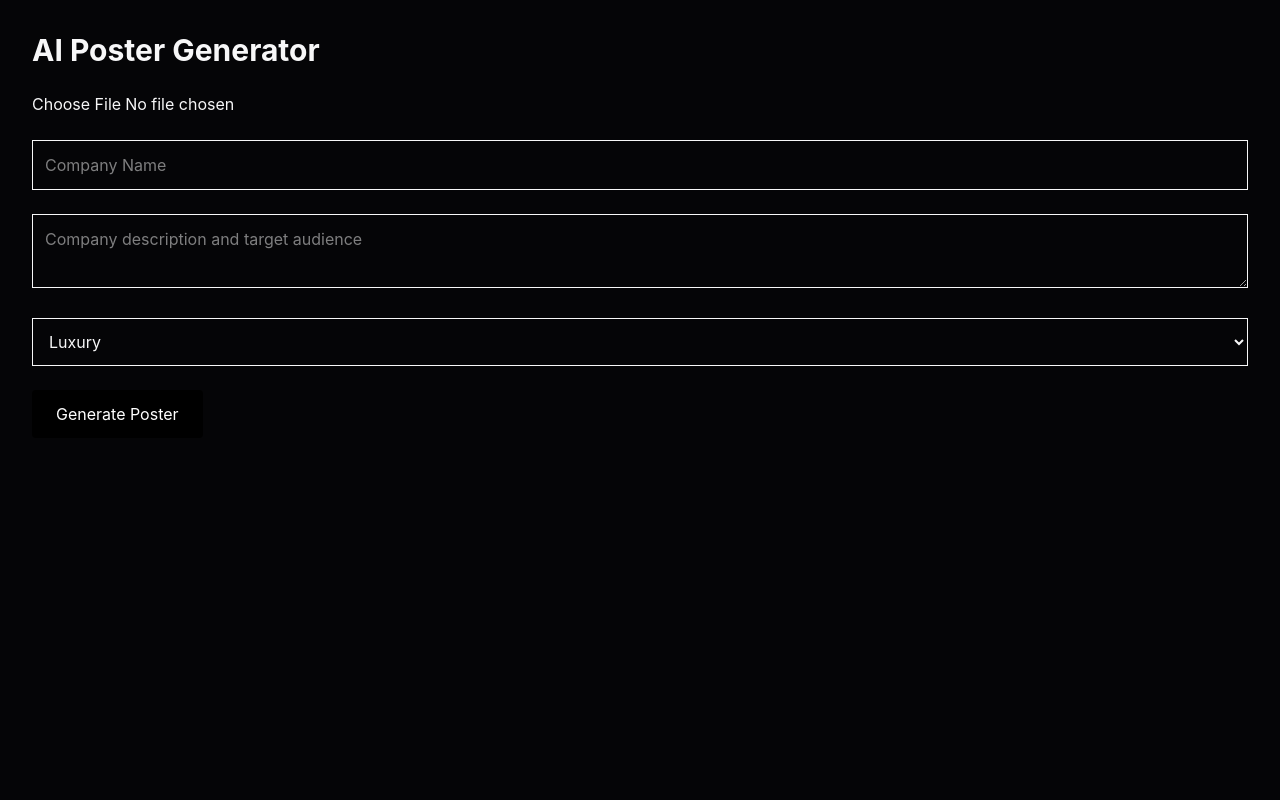
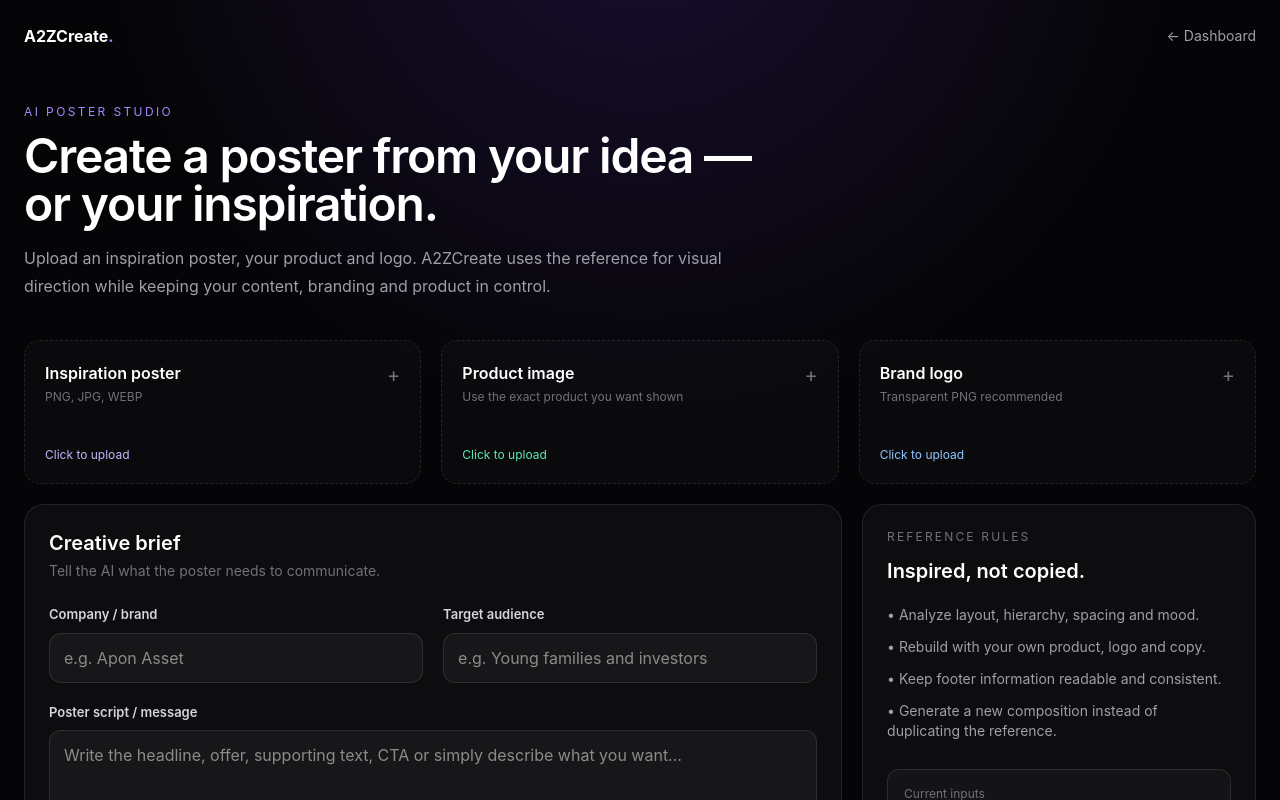
Before and after one commit to shabbirhossaingd-prog/a2zcreate, a Next.js app in the folder frontend/: page /create-poster in a window 1280 px wide. Shown: the top 800 px of the page. Built offline with nearby package versions, Linux system fonts and the light colour scheme.

Commit message:
Upgrade poster studio with inspiration and product uploads

```diff
--- a/frontend/app/create-poster/page.jsx
+++ b/frontend/app/create-poster/page.jsx
@@ -1,10 +1,49 @@
-export default function CreatePoster(){
- return <main className="p-8 space-y-6">
-  <h1 className="text-3xl font-bold">AI Poster Generator</h1>
-  <input placeholder="Upload Logo" type="file" />
-  <input className="border p-3 w-full" placeholder="Company Name" />
-  <textarea className="border p-3 w-full" placeholder="Company description and target audience" />
-  <select className="border p-3 w-full"><option>Luxury</option><option>Modern</option><option>Corporate</option></select>
-  <button className="bg-black text-white px-6 py-3 rounded">Generate Poster</button>
- </main>
+"use client";
+
+import { useState } from "react";
+
+function UploadBox({ label, hint, file, onChange, accept, accent }) {
+  return <label className="group flex min-h-36 cursor-pointer flex-col justify-between rounded-2xl border border-dashed border-white/10 bg-white/[.025] p-5 transition hover:border-white/25 hover:bg-white/[.04]">
+    <input type="file" accept={accept} className="hidden" onChange={(e) => onChange(e.target.files?.[0] || null)} />
+    <div className="flex items-start justify-between"><div><p className="font-semibold">{label}</p><p className="mt-1 text-xs text-zinc-500">{hint}</p></div><span className="text-xl text-zinc-500">{file ? "✓" : "+"}</span></div>
+    <p className={`text-xs ${accent || "text-zinc-400"}`}>{file ? file.name : "Click to upload"}</p>
+  </label>;
 }
+
+export default function CreatePoster() {
+  const [inspiration, setInspiration] = useState(null);
+  const [product, setProduct] = useState(null);
+  const [logo, setLogo] = useState(null);
+  const [company, setCompany] = useState("");
+  const [script, setScript] = useState("");
+  const [audience, setAudience] = useState("");
+  const [theme, setTheme] = useState("Modern");
+  const [footer, setFooter] = useState(true);
+  const [status, setStatus] = useState("");
+
+  const generate = () => {
+    setStatus("Brief ready — connect GEMINI_API_KEY to run AI analysis.");
+  };
+
+  return <main className="a2z-shell min-h-screen text-white">
+    <header className="mx-auto flex max-w-7xl items-center justify-between px-6 py-6"><a href="/" className="font-bold">A2ZCreate<span className="text-violet-400">.</span></a><a href="/dashboard" className="text-sm text-zinc-400 hover:text-white">← Dashboard</a></header>
+    <section className="mx-auto max-w-7xl px-6 pb-20 pt-8">
+      <div className="max-w-3xl"><p className="text-xs uppercase tracking-[.2em] text-violet-400">AI poster studio</p><h1 className="mt-3 text-4xl font-semibold tracking-tight md:text-5xl">Create a poster from your idea — or your inspiration.</h1><p className="mt-4 leading-7 text-zinc-400">Upload an inspiration poster, your product and logo. A2ZCreate uses the reference for visual direction while keeping your content, branding and product in control.</p></div>
+      <div className="mt-10 grid gap-5 lg:grid-cols-3">
+        <UploadBox label="Inspiration poster" hint="PNG, JPG, WEBP" file={inspiration} onChange={setInspiration} accept="image/*" accent="text-violet-300" />
+        <UploadBox label="Product image" hint="Use the exact product you want shown" file={product} onChange={setProduct} accept="image/*" accent="text-emerald-300" />
+        <UploadBox label="Brand logo" hint="Transparent PNG recommended" file={logo} onChange={setLogo} accept="image/*" accent="text-blue-300" />
+      </div>
+
+      <div className="mt-5 grid gap-5 lg:grid-cols-[1.35fr_.65fr]">
+        <section className="a2z-card p-6"><div className="mb-6"><h2 className="text-xl font-semibold">Creative brief</h2><p className="mt-1 text-sm text-zinc-500">Tell the AI what the poster needs to communicate.</p></div>
+          <div className="grid gap-5 md:grid-cols-2"><div><label className="a2z-label">Company / brand</label><input className="a2z-input" value={company} onChange={e=>setCompany(e.target.value)} placeholder="e.g. Apon Asset" /></div><div><label className="a2z-label">Target audience</label><input className="a2z-input" value={audience} onChange={e=>setAudience(e.target.value)} placeholder="e.g. Young families and investors" /></div></div>
+          <div className="mt-5"><label className="a2z-label">Poster script / message</label><textarea className="a2z-input min-h-36 resize-y" value={script} onChange={e=>setScript(e.target.value)} placeholder="Write the headline, offer, supporting text, CTA or simply describe what you want..." /></div>
+          <div className="mt-5 grid gap-5 md:grid-cols-2"><div><label className="a2z-label">Visual theme</label><select className="a2z-input" value={theme} onChange={e=>setTheme(e.target.value)}>{['Modern','Luxury','Minimal','Corporate','Bold','Editorial','Festival'].map(x=><option key={x}>{x}</option>)}</select></div><div><label className="a2z-label">Footer</label><button type="button" onClick={()=>setFooter(!footer)} className={`a2z-input text-left ${footer?'border-white/25':''}`}>{footer?'✓ Footer enabled':'○ Footer disabled'}<span className="ml-2 text-xs text-zinc-500">Website • phone • CTA • QR</span></button></div></div>
+          <button onClick={generate} className="a2z-btn a2z-btn-primary mt-7 w-full">Analyze & create poster →</button>{status && <p className="mt-4 rounded-xl border border-violet-400/20 bg-violet-400/5 p-3 text-sm text-violet-200">{status}</p>}
+        </section>
+        <aside className="a2z-card p-6"><p className="text-xs uppercase tracking-[.18em] text-zinc-500">Reference rules</p><h2 className="mt-3 text-xl font-semibold">Inspired, not copied.</h2><div className="mt-5 space-y-3 text-sm text-zinc-400"><p>• Analyze layout, hierarchy, spacing and mood.</p><p>• Rebuild with your own product, logo and copy.</p><p>• Keep footer information readable and consistent.</p><p>• Generate a new composition instead of duplicating the reference.</p></div><div className="mt-7 rounded-xl border border-white/10 bg-white/[.03] p-4"><p className="text-xs text-zinc-500">Current inputs</p><p className="mt-2 text-sm">{inspiration?'Inspiration ✓':'Inspiration —'} · {product?'Product ✓':'Product —'} · {logo?'Logo ✓':'Logo —'}</p></div></aside>
+      </div>
+    </section>
+  </main>;
+}
```
